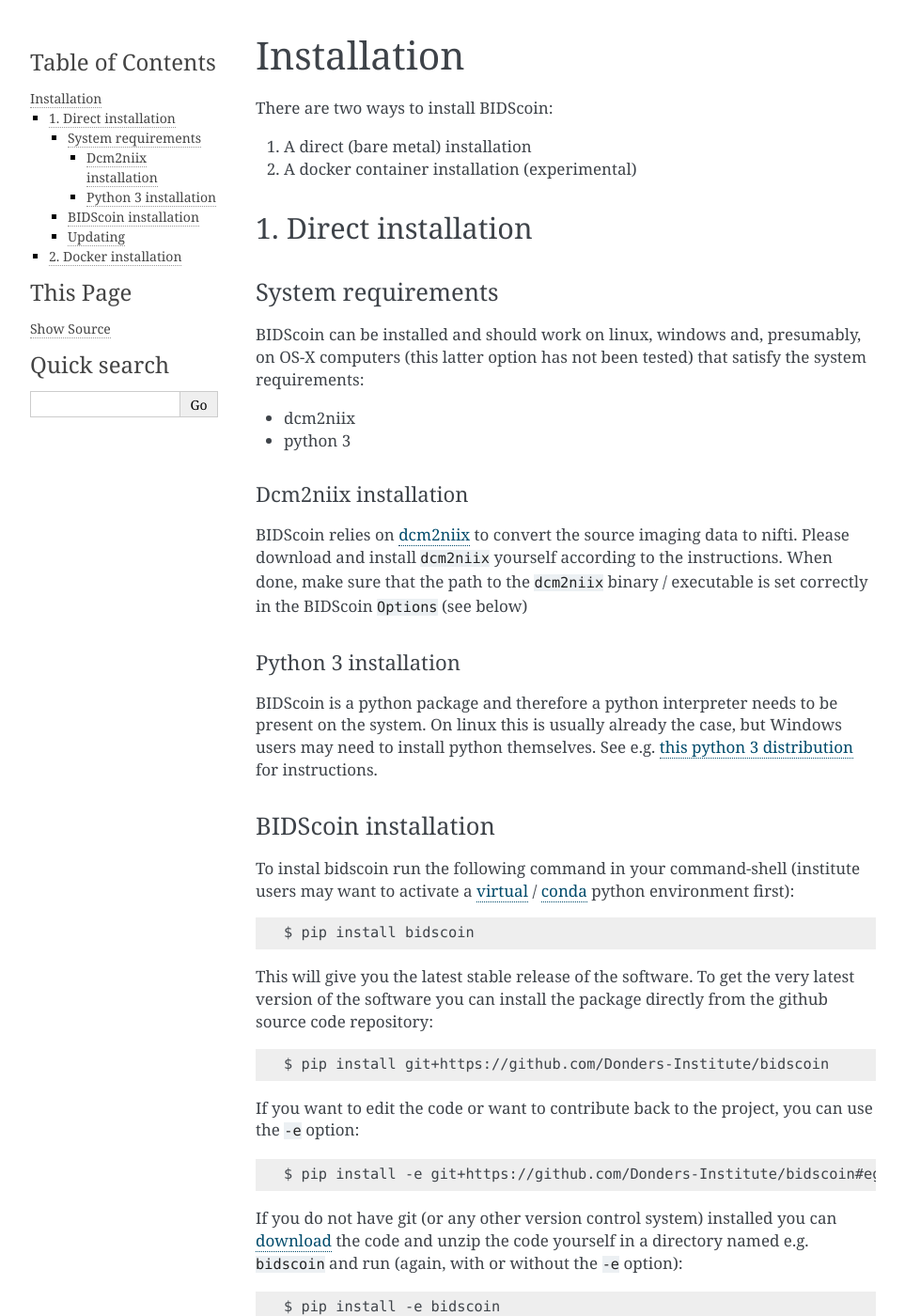
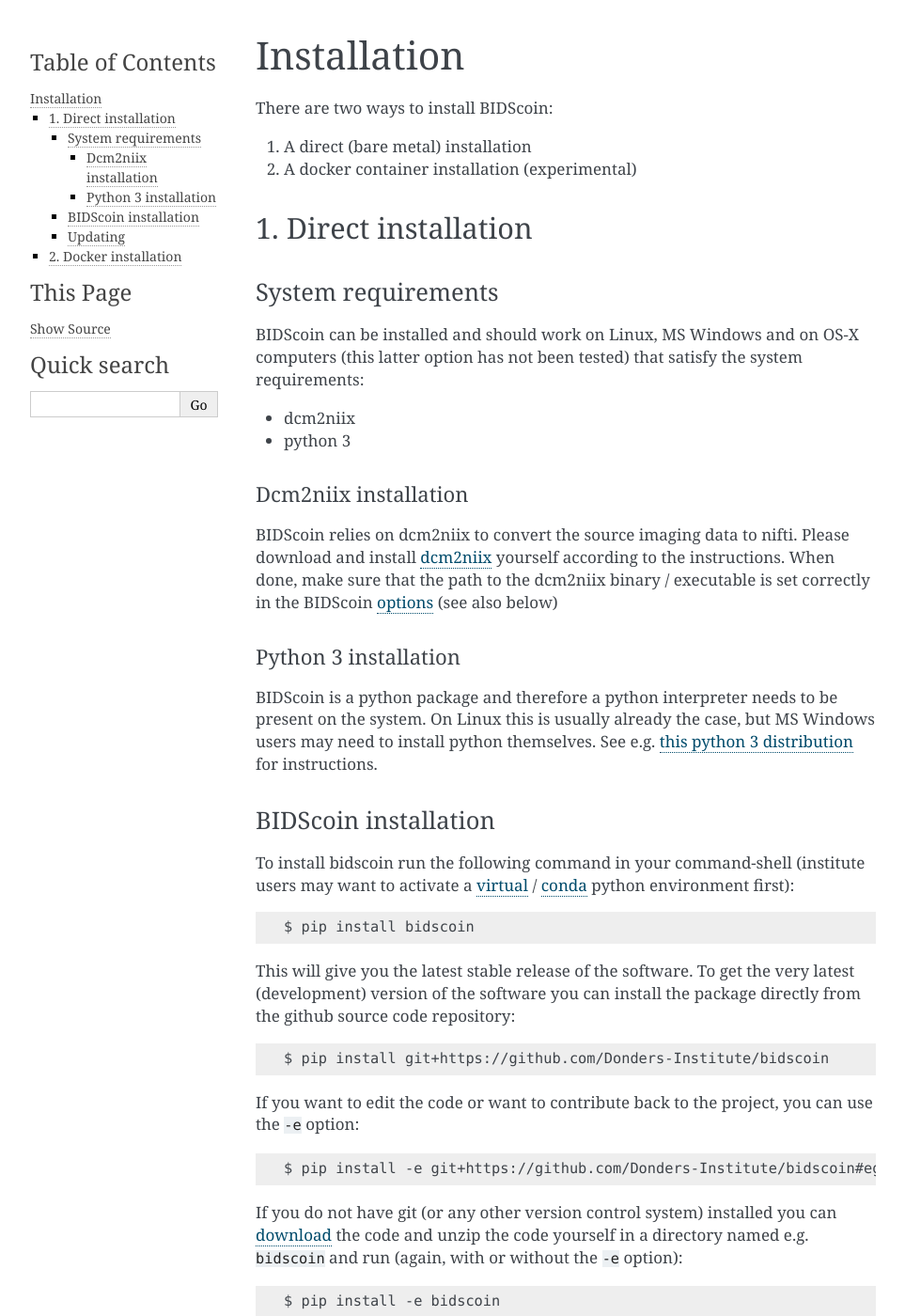
Before and after one commit to Donders-Institute/bidscoin, a Sphinx documentation site: the page built from docs/installation.rst, in a window 1280 px wide and 1400 px high. Shown: the whole window at 94% size, without its empty margins (148-1111 px from the left). Built offline with Sphinx 7.4.7, drawn with Linux system fonts in a browser that asks for light colours; some of the changed text lies outside the part shown.

Commit message:
Improved documentation

```diff
--- a/docs/index.rst
+++ b/docs/index.rst
@@ -1,7 +1,7 @@
 .. include:: ../README.rst
 
 .. toctree::
-   :maxdepth: 2
+   :maxdepth: 3
    :hidden:
 
    installation
--- a/docs/installation.rst
+++ b/docs/installation.rst
@@ -12,9 +12,9 @@
 System requirements
 ^^^^^^^^^^^^^^^^^^^
 
-BIDScoin can be installed and should work on linux, windows and,
-presumably, on OS-X computers (this latter option has not been tested)
-that satisfy the system requirements:
+BIDScoin can be installed and should work on Linux, MS Windows and on OS-X
+computers (this latter option has not been tested) that satisfy the
+system requirements:
 
 -  dcm2niix
 -  python 3
@@ -22,17 +22,17 @@
 Dcm2niix installation
 """""""""""""""""""""
 
-BIDScoin relies on `dcm2niix <https://www.nitrc.org/plugins/mwiki/index.php/dcm2nii:MainPage>`__
-to convert the source imaging data to nifti. Please download and install
-``dcm2niix`` yourself according to the instructions. When done, make sure that
-the path to the ``dcm2niix`` binary / executable is set correctly in the
-BIDScoin ``Options`` (see below)
+BIDScoin relies on dcm2niix to convert the source imaging data to nifti.
+Please download and install `dcm2niix <https://www.nitrc.org/plugins/mwiki/index.php/dcm2nii:MainPage>`__
+yourself according to the instructions. When done, make sure that
+the path to the dcm2niix binary / executable is set correctly in the
+BIDScoin `options <./options.html#dcm2niix>`__ (see also below)
 
 Python 3 installation
 """""""""""""""""""""
 
 BIDScoin is a python package and therefore a python interpreter needs to be
-present on the system. On linux this is usually already the case, but Windows
+present on the system. On Linux this is usually already the case, but MS Windows
 users may need to install python themselves. See e.g.
 `this python 3 distribution <https://docs.anaconda.com/anaconda/install/windows/>`__
 for instructions.
@@ -40,7 +40,7 @@
 BIDScoin installation
 ^^^^^^^^^^^^^^^^^^^^^
 
-To instal bidscoin run the following command in your command-shell (institute
+To install bidscoin run the following command in your command-shell (institute
 users may want to activate a `virtual`_ / `conda`_ python environment first):
 
 ::
@@ -48,8 +48,8 @@
    $ pip install bidscoin
 
 This will give you the latest stable release of the software. To get the
-very latest version of the software you can install the package directly
-from the github source code repository:
+very latest (development) version of the software you can install the package
+directly from the github source code repository:
 
 ::
 
--- a/docs/options.rst
+++ b/docs/options.rst
@@ -6,8 +6,8 @@
 The nifti- and json-files are generated with
 `dcm2niix <https://github.com/rordenlab/dcm2niix>`__.
 
-Bidsmap
--------
+dcm2niix
+--------
 
 The mapping information is stored as key-value pairs in the human
 readable and widely supported `YAML <http://yaml.org/>`__ files.
```
Also changed, not shown: other parts of docs/installation.rst (+12 -10 lines).
